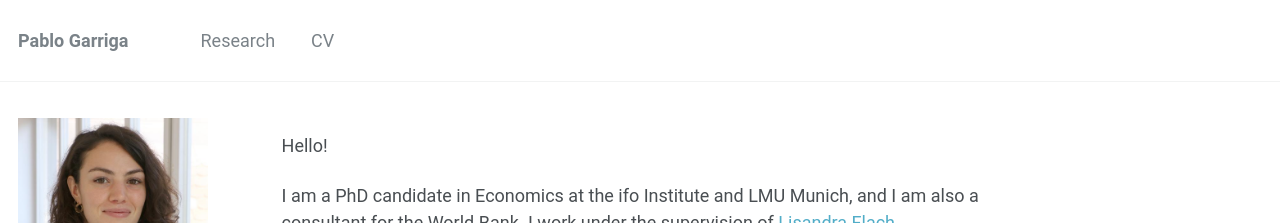
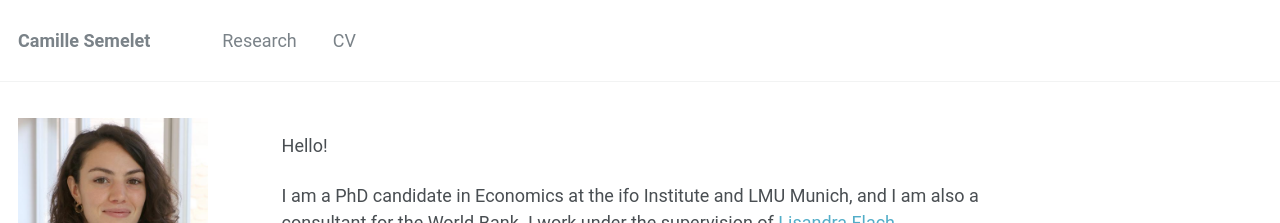
Before and after one commit to CamilleSemelet/camillesemelet.github.io, a Jekyll site: the page built from _pages/about.md, in a window 1280 px wide. Shown: the top 223 px of the page. Built offline with Jekyll 4.4.1, drawn with Linux system fonts in a browser that asks for light colours.

Commit message:
Update _config.yml

```diff
--- a/_config.yml
+++ b/_config.yml
@@ -7,7 +7,7 @@
 
 # Site Settings
 locale                   : "en-US"
-title                    : "Pablo Garriga"
+title                    : "Camille Semelet"
 title_separator          : "-"
 name                     : &name Camille Semelet"
 description              : &description ""
```
